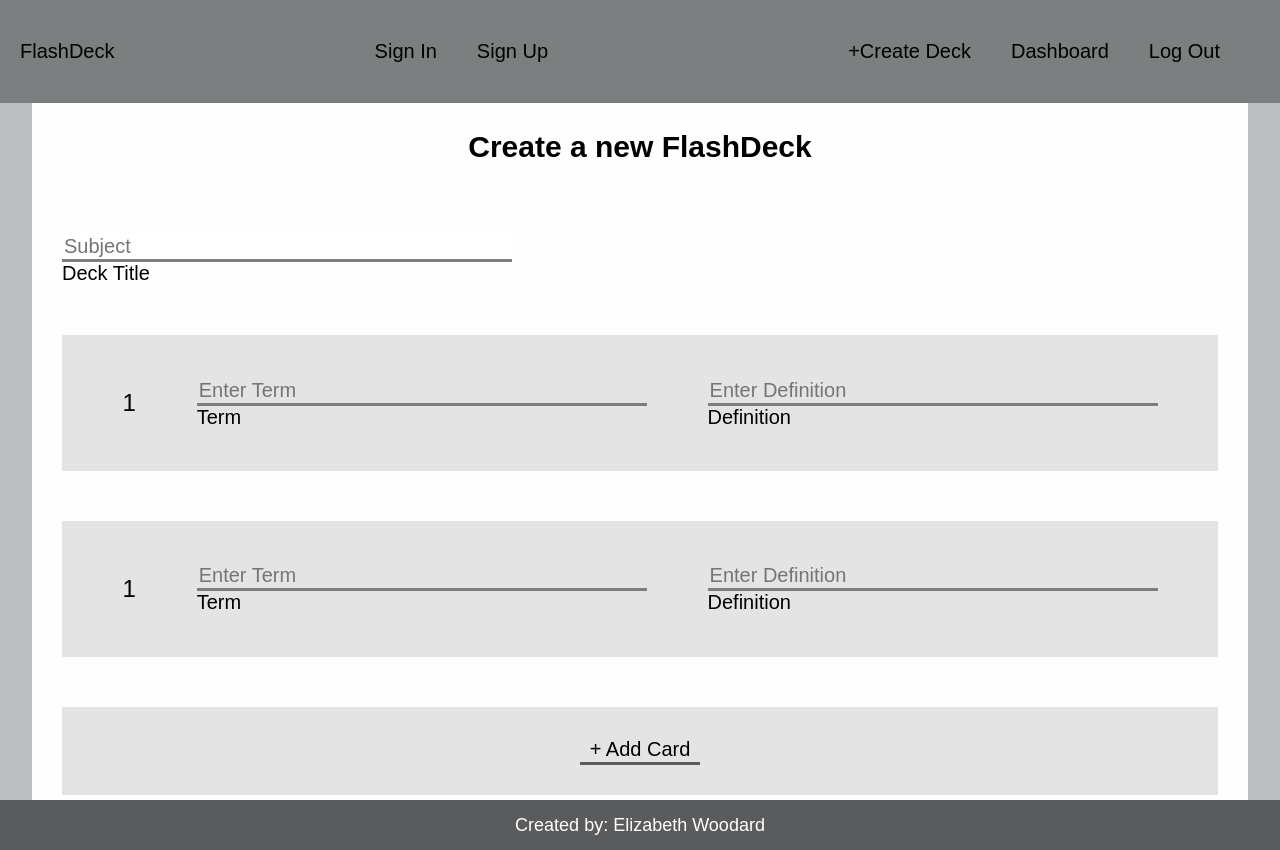
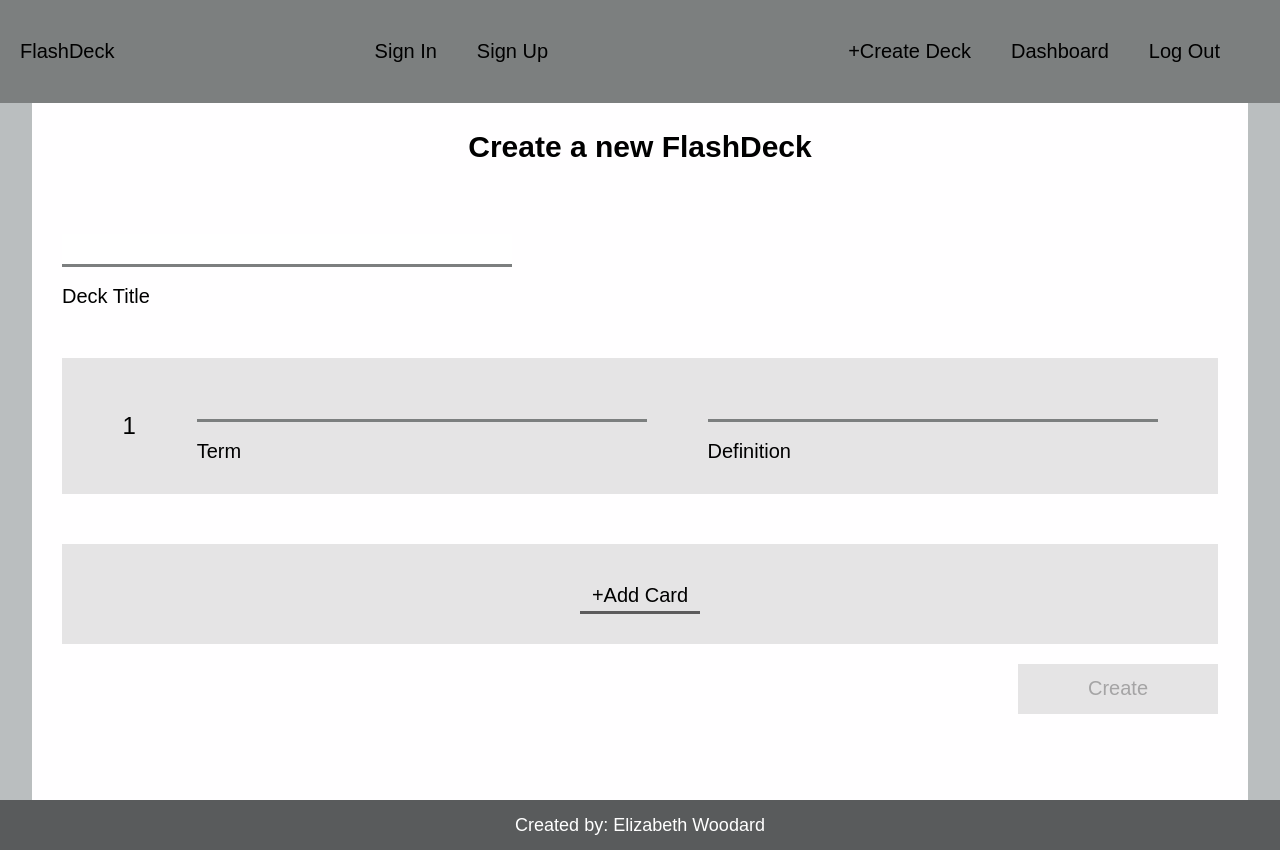
Before and after one commit to eswoodard/flashdeck-client, a React (Create React App) app: page /create-deck in a window 1280 px wide. Built offline with nearby package versions, Linux system fonts and the light colour scheme.

Commit message:
add-input.js

```diff
--- a/src/components/dashboard/Dashboard.js
+++ b/src/components/dashboard/Dashboard.js
@@ -8,7 +8,7 @@ import DeckPortal from './DeckPortal';
 export class Dashboard extends React.Component {
 
   render() {
-    console.log(this.props);
+    console.log();
     const userDecks = this.props.decks.filter((deck) => deck.username === 'username2');
     // console.log(userDecks);
     const userDeckPortals = userDecks.map((deck, index) => {
@@ -44,7 +44,7 @@ export class Dashboard extends React.Component {
 
 
 const mapStateToProps = state => ({
-  decks: state.decks
+  decks: state.flashDecks.decks
 });
 
 export default connect(mapStateToProps)(Dashboard);
--- a/src/components/deck/CreateDeckForm.css
+++ b/src/components/deck/CreateDeckForm.css
@@ -10,7 +10,7 @@
   margin-top: 70px;
 }
 
-.title, .term, .definition{
+.form-input {
   width: 450px;
   /* height: 50px; */
   border: none;
@@ -18,15 +18,25 @@
   font-size: 20px;
 }
 
+.title, .term, .definition {
+  border: none;
+  width: 450px;
+  font-size: 24px;
+  background-color: #E5E4E5;
+
+}
+
+.title {
+  background-color: white;
+}
+
 .add-card {
   width: 120px;
   border-bottom: 3px solid #5C5B5C;
+  background-color: #E5E4E5;
 
 }
 
-.term, .definition {
-  background-color: #E5E4E5;
-}
 
 .title-text {
   font-size: 20px;
@@ -38,12 +48,15 @@
 
 .deck-item {
   margin-top: 50px;
+  margin-left: auto;
+  margin-right: auto;
   display: flex;
   flex-wrap: wrap;
   justify-content: space-around;
   align-items: center;
   padding: 30px;
   background-color:#E5E4E5;
+  max-width: 1200px;
 }
 
 .definition-container {
--- a/src/components/deck/CreateDeckForm.js
+++ b/src/components/deck/CreateDeckForm.js
@@ -2,6 +2,9 @@ import React from 'react';
 import {reduxForm, Field} from 'redux-form';
 import './CreateDeckForm.css';
 import CreateDeckFormInputs from './CreateDeckFormInputs';
+import Input from '../input/input';
+import {required, nonEmpty} from '../input/validators';
+
 
 
 export class CreateDeckForm extends React.Component {
@@ -13,13 +16,13 @@ export class CreateDeckForm extends React.Component {
     return (
       <div className="create-flashdeck">
         <h2>Create a new FlashDeck</h2>
-        <form className="create-form" autoComplete="off">
+        <form className="create-form" autoComplete="off" onSubmit={this.props.handleSubmit(values => this.onSubmit(values))}>
           <div className="deck-info">
-            <input
+            <Field
               className="title"
               name="title"
-              id="title"
-              component="input"
+              component={Input}
+              validate={[required, nonEmpty]}
               type="text"
               placeholder="Subject"
               />
@@ -27,17 +30,21 @@ export class CreateDeckForm extends React.Component {
             <label htmlFor="title" className="title-text">Deck Title</label>
         </div>
         <CreateDeckFormInputs/>
-        <CreateDeckFormInputs/>
         <div className="deck-item">
           <div className="term-container">
-            <input className="term add-card"
+            <button className="add-card"
             type="submit"
-            aria-label="term" placeholder="Enter Term"
-            name="term"
-            value="+ Add Card"/>
+            >+Add Card</button>
           </div>
         </div>
-        <button className="create-card-btn bottom">Create</button>
+        <button
+          type="submit"
+          className="create-card-btn bottom"
+          disabled={
+            this.props.pristine || this.props.submitting
+          }>
+          Create
+        </button>
       </form>
       </div>
 
@@ -48,5 +55,3 @@ export class CreateDeckForm extends React.Component {
 export default reduxForm({
   form: 'create-deck-form'
 })(CreateDeckForm);
-
-// onSubmit={this.props.handleSubmit(values => this.onSubmit(values))}
--- a/src/components/deck/CreateDeckFormInputs.js
+++ b/src/components/deck/CreateDeckFormInputs.js
@@ -1,5 +1,7 @@
 import React from 'react';
 import {reduxForm, Field} from 'redux-form';
+import Input from '../input/input';
+import {required, nonEmpty} from '../input/validators';
 
 
 
@@ -13,11 +15,11 @@ export default class CreateDeckFormInputs extends React.Component {
         <div className="deck-item">
           <p>1</p>
           <div className="term-container">
-            <input
+            <Field
               className="term"
               name="term"
-              id="term"
-              component="input"
+              component={Input}
+              validate={[required, nonEmpty]}
               type="text"
               aria-label="term"
               placeholder="Enter Term" name="term"/>
@@ -26,12 +28,12 @@ export default class CreateDeckFormInputs extends React.Component {
               htmlFor="term" className="title-text">Term</label>
           </div>
           <div className="definition-container">
-            <input
+            <Field
               className="definition"
               name="definition"
-              id="definition"
-              component="input"
-              type="text"
+              component={Input}
+              validate={[required, nonEmpty]}
+              type="textarea"
               aria-label="definition" placeholder="Enter Definition" name="definition"
               />
               <br></br>
--- /dev/null
+++ b/src/components/input/input.js
@@ -0,0 +1,43 @@
+import React from 'react';
+
+export default class Input extends React.Component {
+  componentDidUpdate(prevProps) {
+    if (!prevProps.meta.active && this.props.meta.active) {
+      this.input.focus()
+    }
+  }
+  render() {
+    const Element = this.props.element || 'input';
+
+    let error;
+    if (this.props.meta.touched && this.props.meta.error) {
+      error = <div className="form-error">{this.props.meta.error}</div>
+    }
+    let warning;
+    if (this.props.meta.touched && this.props.meta.error) {
+      warning = (
+        <div className="form-warning">{this.props.meta.warning}</div>
+      );
+    }
+
+    return (
+      <div className="form-input">
+        <label htmlFor="{this.props.input.name">
+          {this.props.label}
+          {error}
+          {warning}
+        </label>
+        <Element
+          {...this.props.input}
+          id={this.props.input.name}
+          type={this.props.type}
+          className={this.props.className}
+          ref={input => (this.input=input)}
+        >
+          {this.props.children}
+        </Element>
+      </div>
+
+    );
+    }
+}
--- /dev/null
+++ b/src/components/input/validators.js
@@ -0,0 +1,3 @@
+export const required = value => (value ? undefined : 'Required');
+export const nonEmpty = value =>
+  value.trim() !== '' ? undefined : 'Cannot be Empty';
--- a/src/store.js
+++ b/src/store.js
@@ -6,7 +6,7 @@ import {flashDeckReducer} from './reducers';
 export default createStore(
   combineReducers({
     form: formReducer,
-    flashDeck: flashDeckReducer
+    flashDecks: flashDeckReducer
   })
 );
 
```
